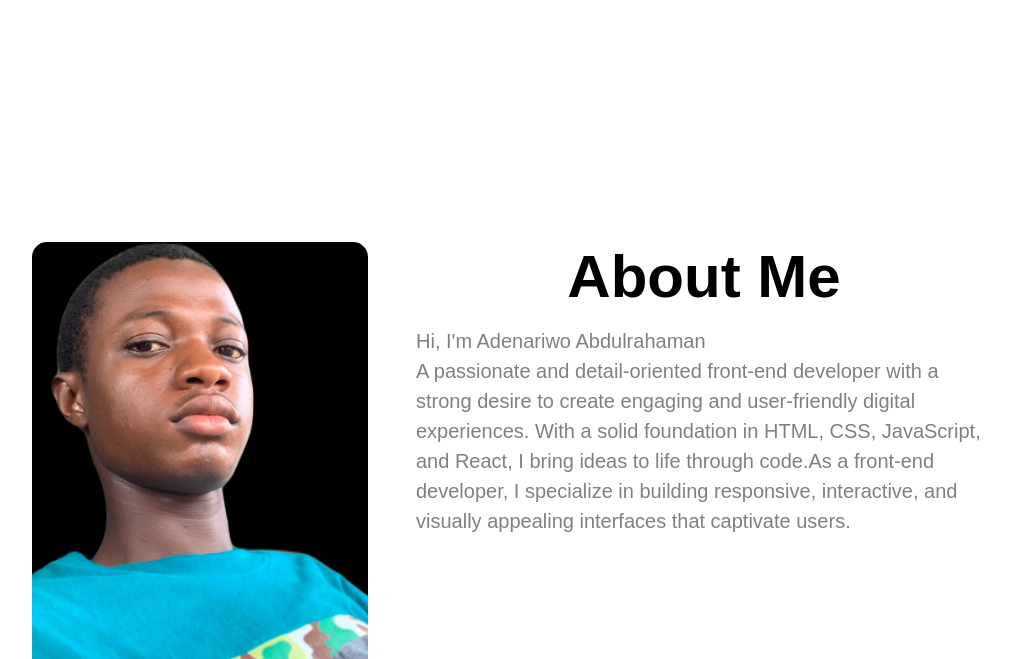
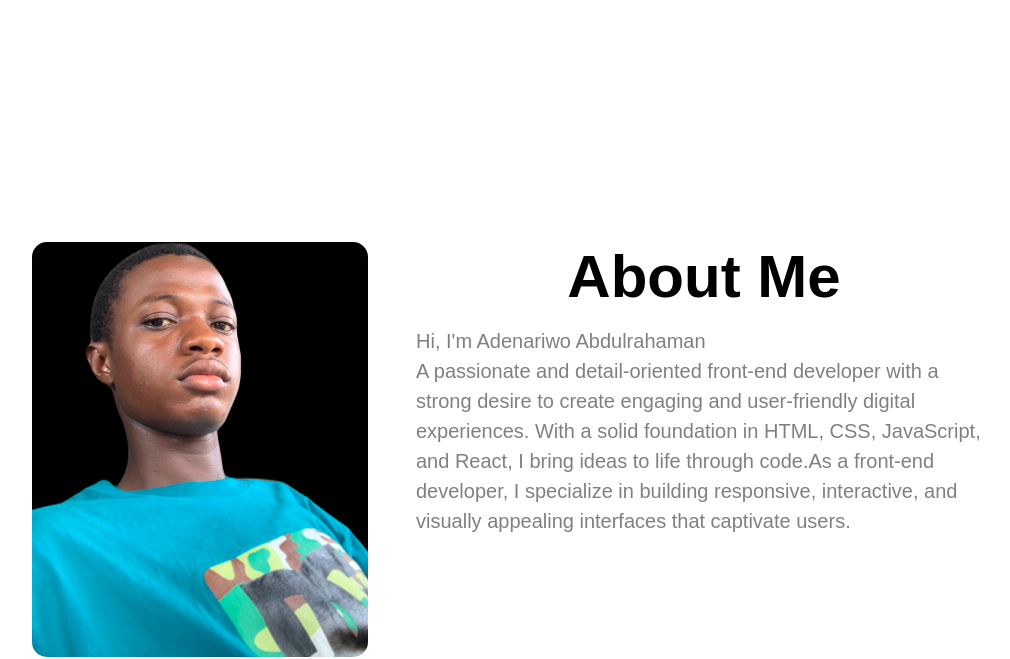
Before and after one commit to Adenariwoabdulrahaman/Portfolio-Website, a plain HTML site: page Portfolio-Website/index.html in a window 1280 px wide. Shown: the part 641-1300 px from the top of the page, without its empty margins (128-1138 px from the left). Drawn offline with Linux system fonts and the light colour scheme.

Commit message:
Add files via upload

```diff
--- a/Portfolio-Website/style.css
+++ b/Portfolio-Website/style.css
@@ -127,7 +127,7 @@ section {
 .about-col-1 img {
     width: 100%;
     border-radius: 15px;
-    height: 33.75rem;
+    height: 130%;
 }
 .about-col-2 {
     flex-basis: 60%;
```
